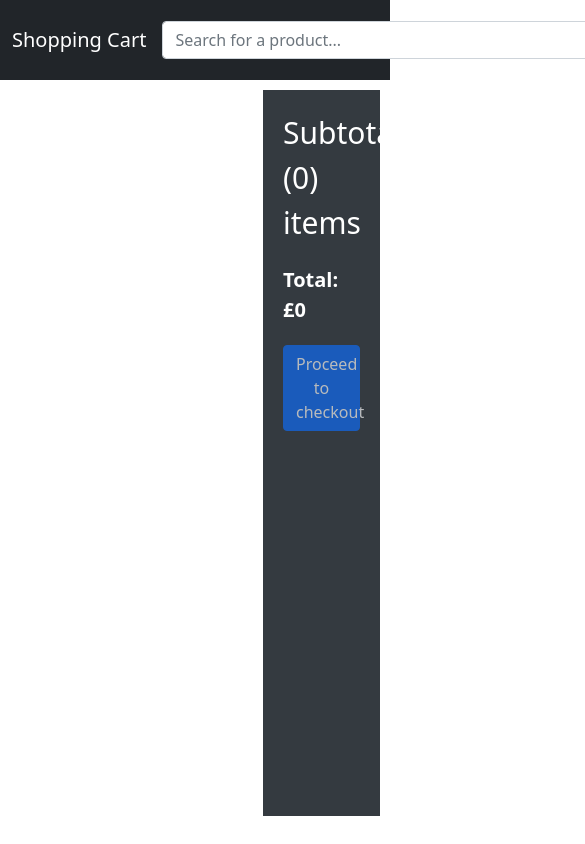
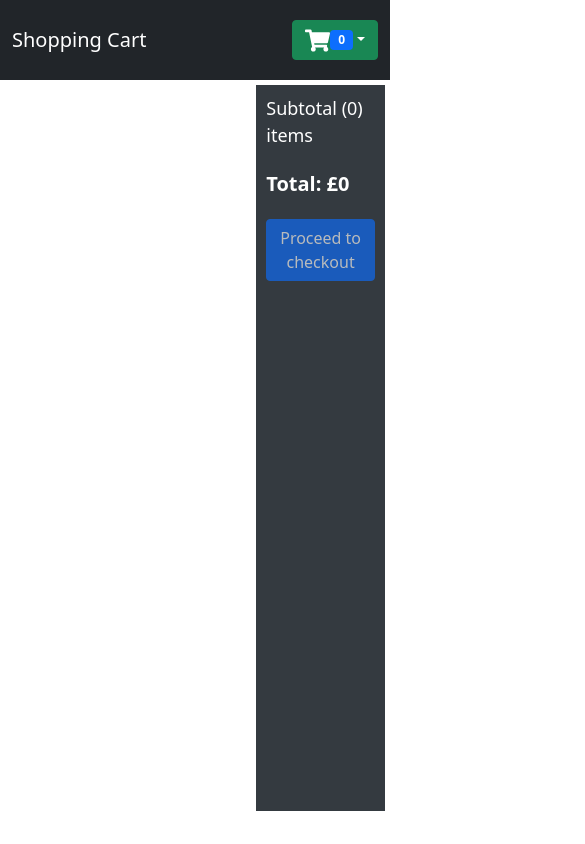
Before and after one commit to jonnyabrams/shopping-cart-jsx, a React (Create React App) app: page /cart in a window 390 px wide. Shown: the top 844 px of the page, 585 px wide, since content can reach past the window. Built offline with nearby package versions, Linux system fonts and the light colour scheme.

Commit message:
Add responsiveness to styling

```diff
--- a/src/components/styles.css
+++ b/src/components/styles.css
@@ -59,3 +59,33 @@
 .summary {
   width: 30%;
 }
+
+/* Media Queries */
+@media (max-width: 771px) {
+  .filters {
+    width: 40%;
+    padding: 10px;
+    margin: 5px;
+  }
+
+  .filters > span {
+    font-size: 10px;
+  }
+
+  .title {
+    font-size: 18px !important;
+  }
+
+  .productContainer {
+    width: 58%;
+    padding: 0;
+  }
+
+  .search {
+    display: none !important;
+  }
+
+  .products {
+    width: 100%;
+  }
+}
```
